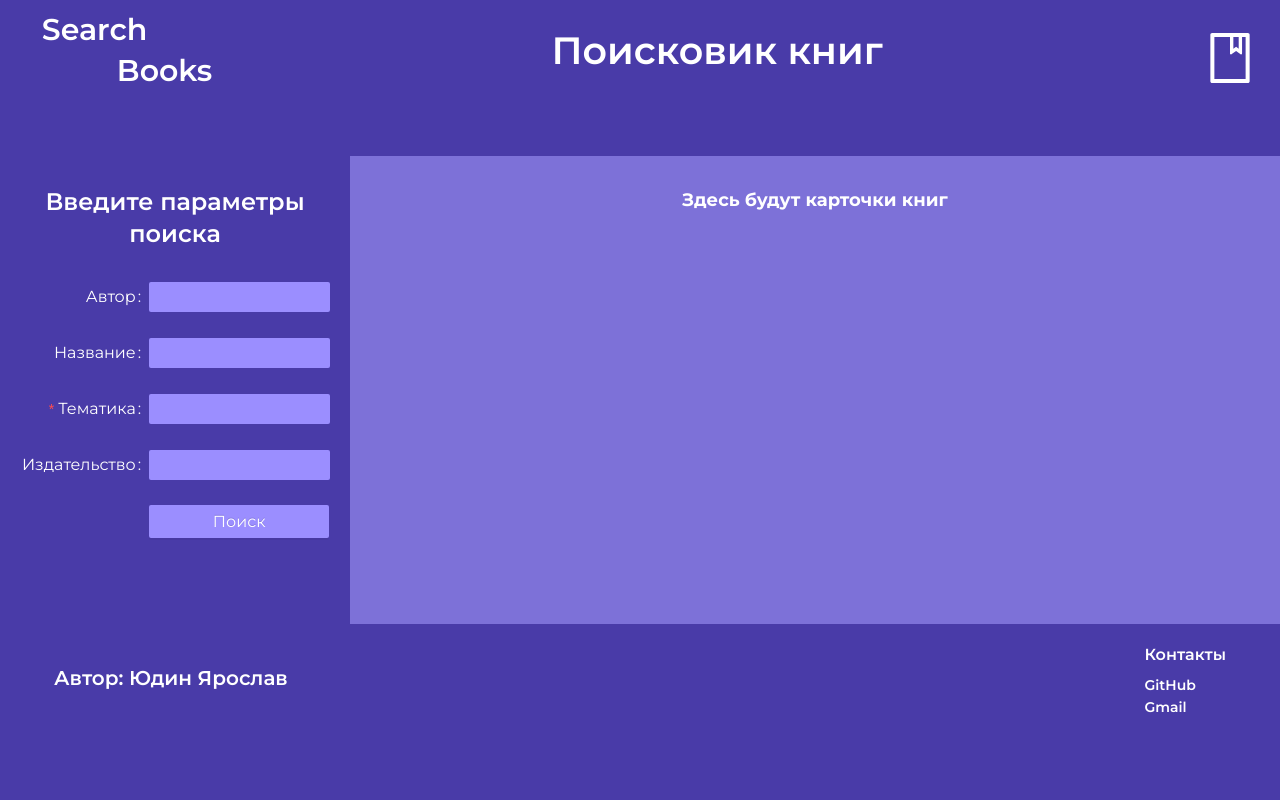
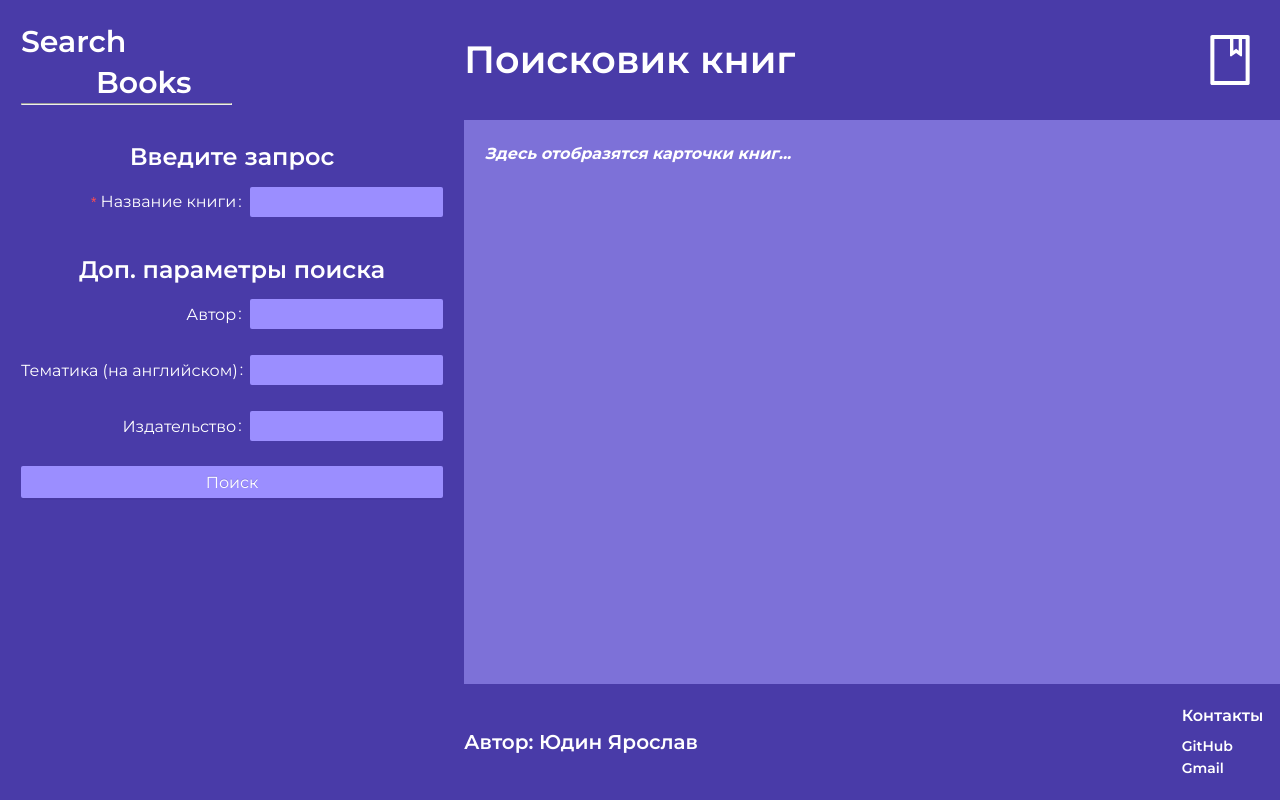
Before and after one commit to Yargo54/search_boock, a React (Create React App) app: page / in a window 1280 px wide. Built offline with nearby package versions, Linux system fonts and the light colour scheme.

Commit message:
fix style and search form

```diff
--- a/src/API/ApiBooks.js
+++ b/src/API/ApiBooks.js
@@ -5,7 +5,9 @@ const baseUrl = "https://www.googleapis.com/books/v1/volumes?q=";
 
 class ApiBooks {
     static getSearchBooks(value) {
-        return Connector.getBooks(`${baseUrl} + ${value.themes}+ "+inauthor:" + ${value.author} + "+intitle:" + ${value.title} + "+inpublisher:" + ${value.publishingHouse}&maxResults=30&key=${apiKey}`)
+        let test = `${baseUrl}${value.title}+subject:${value.themes}+inauthor:${value.author}+inpublisher:${value.publishingHouse}&maxResults=30&key=${apiKey}`
+        console.log("test", test)
+        return Connector.getBooks(`${baseUrl}${value.title}+subject:${value.themes}+inauthor:${value.author}+inpublisher:${value.publishingHouse}&maxResults=30&key=${apiKey}`)
     }
 }
 
--- a/src/components/Main.js
+++ b/src/components/Main.js
@@ -10,10 +10,12 @@ import ApiContainer from "../API/ApiContainer";
 function chekFormValue(val, dict) {
   dict.forEach((item) => {
     if (typeof val[item] === "undefined") {
-      val[item] = "";
+      val[item] = "%25";
     }
   });
 }
+
+let i = "http://books.google.com/books/content?id=odUHEAAAQBAJ&printsec=frontcover&img=1&zoom=1&edge=curl&source=gbs_api"
 
 class Main extends Component {
   state = {
@@ -21,7 +23,7 @@ class Main extends Component {
   };
 
   onSearch = (value) => {
-    chekFormValue(value, ["author", "title", "publishingHouse"]);
+    chekFormValue(value, ["author", "themes", "publishingHouse"]);
     ApiContainer.ProxyApiBooks.getSearchBooks(value)
       .then((data) =>
         this.setState({
@@ -33,6 +35,7 @@ class Main extends Component {
                 img: item.volumeInfo.imageLinks.smallThumbnail,
                 previewLink: item.volumeInfo.infoLink,
                 publishedDate: item.volumeInfo.publishedDate,
+                categories: item.volumeInfo.categories
               };
             } else {
               return {
@@ -52,13 +55,13 @@ class Main extends Component {
   render() {
     console.log(this.state.searchParams);
     return (
-      <Layout style={{ minHeight: "100vh" }}>
-        <_Header />
       <Layout>
         <_Sider onSearch={this.onSearch} />
-          <_Content params={this.state.searchParams} />
+        <Layout>
+          <_Header />
+          <_Content params={this.state.searchParams}/>
+          <_Footer />
         </Layout>
-        <_Footer />
       </Layout>
     );
   }
--- a/src/components/сompositeСomponents/CSS/Content.css
+++ b/src/components/сompositeСomponents/CSS/Content.css
@@ -1,6 +1,7 @@
 .content{
     background: #7D71D8;
-    padding: 30px;
+    padding: 1.5em;
+    /* padding-top: 4em; */
 }
 
 .authorsContainer{
@@ -15,8 +16,18 @@
 }
 
 .emptyContentText{
-    font-size: 18px;
+    font-size: 16px;
     color: white;
-    text-align: center;
     font-weight: bold;
+    font-style: italic;
 }
+
+.div__about__like{
+    display: flex;
+    justify-content: space-between;
+}
+
+.like{
+    align-self: center;
+    font-size: 20px;
+}
--- a/src/components/сompositeСomponents/CSS/Footer.css
+++ b/src/components/сompositeСomponents/CSS/Footer.css
@@ -2,14 +2,18 @@
     background-color: #493BA8;
     display: flex;
     justify-content: space-between;
-    padding: 20px 54px;
+    padding: 1.5em 0;
 }
 
 .footer__title__author{
-    margin-top: 20px;
+    align-self: center;
 }
 
-.divContacts{
+.contactsBlock{
+    padding-right: 1.2em;
+}
+
+.contactsBlock__info{
     display: flex;
     flex-direction: column;
 }
--- a/src/components/сompositeСomponents/CSS/Header.css
+++ b/src/components/сompositeСomponents/CSS/Header.css
@@ -1,12 +1,11 @@
 .header{
     background: #493BA8;
-    padding: 10px 25px;
-    margin-bottom: 30px;
+    padding: 2.5em 0;
+    height: auto;
 }
 
 .header__title{
-    padding-top: 10px;
-    margin-top: 0.2em;
+    align-self: center;
 }
 
 .headerDiv{
@@ -14,25 +13,13 @@
     justify-content: space-between;
 }
 
-.headerDivTypography{
-    padding: 0 1.2em;
-}
-
-.siderTitleSearch{
-    margin-top: 0;
-    margin-bottom: 0 !important;
-}
-
 .siderTitleBooks{
     margin-left: 75px;
-}
-
-.header__title{
-    margin-top: 0.2em;
 }
 
 .iconBook{
     font-size: 50px;
     align-self: center;
-    color: white
+    color: white;
+    padding-right: 0.5em;
 }
--- a/src/components/сompositeСomponents/CSS/SearchForm.css
+++ b/src/components/сompositeСomponents/CSS/SearchForm.css
@@ -4,12 +4,11 @@
 }
 
 .submitButton{
-    width: 180px;
     background: #9B8EFF;
     color: white;
     border: none;
     font-size: 16px;
-    height: auto;
+    width: 100%
 }
 
 .submitButton:hover, .submitButton:focus{
--- a/src/components/сompositeСomponents/CSS/Sider.css
+++ b/src/components/сompositeСomponents/CSS/Sider.css
@@ -1,14 +1,24 @@
 .sider{
-    padding-left: 20px;
-    padding-right: 20px;
+    padding: 0 1.5em;
     background-color: #493BA8;
+    min-height: 100vh;
 }
 
 .search__title{
     text-align: center;
-    margin-top: 30px;
+    margin-top: 1.5em;
 }
 
-.titleSortMrgn{
-    margin-top: 50px;
+.siderDivTypography{
+    margin-top: 1.6em;
 }
+
+.siderTitleSearch{
+    margin-top: 0;
+    margin-bottom: 0 !important;
+}
+
+.hrStyle{
+    width: 50%;
+    margin: 0;
+}
--- a/src/components/сompositeСomponents/JS/Content.js
+++ b/src/components/сompositeСomponents/JS/Content.js
@@ -1,6 +1,8 @@
 import { Component } from "react";
 import { Layout, Card, List } from "antd";
 import "../CSS/Content.css";
+import { LikeOutlined } from '@ant-design/icons';
+
 
 const { Content } = Layout;
 const { Meta } = Card;
@@ -12,7 +14,7 @@ class _Content extends Component {
     if (params.length <= 0) {
       return (
         <Content className="content">
-          <div className="emptyContentText">Здесь будут карточки книг</div>
+          <div className="emptyContentText">Здесь отобразятся карточки книг...</div>
         </Content>
       )
     }
@@ -47,9 +49,13 @@ class _Content extends Component {
                     </div>
                   }
                 />
-                <a href={item.previewLink} target="_blank">
-                  Узнать подробнее
-                </a>
+                <div className="div__about__like">
+                  <a href={item.previewLink} target="_blank">
+                    Узнать подробнее
+                  </a>
+                  <LikeOutlined className="like"/>
+                </div>
+
               </Card>
             </List.Item>
           )}
--- a/src/components/сompositeСomponents/JS/Footer.js
+++ b/src/components/сompositeСomponents/JS/Footer.js
@@ -7,23 +7,22 @@ const { Footer } = Layout;
 class _Footer extends Component {
   render() {
     return (
-      <Layout style={{ background: "#493BA8" }}>
         <Footer className="footer">
           <Typography.Title
             level={4}
             className="footer__title__author"
-            style={{ color: "white" }}
+            style={{ color: "white", marginBottom: 0 }}
           >
             Автор: Юдин Ярослав
           </Typography.Title>
-          <div>
+          <div className="contactsBlock">
             <Typography.Title
               level={4}
               style={{ color: "white", fontSize: 16 }}
             >
               Контакты
             </Typography.Title>
-            <div className="divContacts">
+            <div className="contactsBlock__info">
               <Typography.Text strong style={{ cursor: "pointer" }}>
                 <a href="https://github.com/Yargo54" target="_blanck" style={{color: "white"}}>GitHub</a>
               </Typography.Text>
@@ -33,7 +32,6 @@ class _Footer extends Component {
             </div>
           </div>
         </Footer>
-      </Layout>
     );
   }
 }
--- a/src/components/сompositeСomponents/JS/Header.js
+++ b/src/components/сompositeСomponents/JS/Header.js
@@ -8,24 +8,14 @@ const { Header } = Layout;
 class _Header extends Component {
   render() {
     return (
-      <Layout style={{ background: "#493BA8"}}>
         <Header className="header">
           <div className="headerDiv">
-            <div className="headerDivTypography">
-              <Typography.Title level={2} className="siderTitleSearch" style={{color: "white"}}>
-                Search
-              </Typography.Title>
-              <Typography.Title level={2} className="siderTitleBooks" style={{color: "white"}}>
-                Books
-              </Typography.Title>
-            </div>
-            <Typography.Title level={1} className="header__title" style={{color: "white"}}>
+            <Typography.Title level={1} className="header__title" style={{color: "white", marginBottom: 0}}>
               Поисковик книг
             </Typography.Title>
             <BookOutlined className="iconBook"/>
           </div>
         </Header>
-      </Layout>
     );
   }
 }
--- a/src/components/сompositeСomponents/JS/SearchForm.js
+++ b/src/components/сompositeСomponents/JS/SearchForm.js
@@ -1,10 +1,10 @@
 import { Component } from "react";
-import { Button, Form, Input } from "antd";
+import { Button, Form, Input, Typography } from "antd";
 import "../CSS/SearchForm.css";
 
 const layout = {
   labelCol: {
-    span: 10,
+    span: 13,
   },
   wrapperCol: {
     span: 16,
@@ -17,22 +17,8 @@ class _SearchForm extends Component {
     return (
       <Form {...layout} onFinish={onSearch}>
         <Form.Item
-          name={["author"]}
-          label="Автор:"
-          className="formItem__label"
-        >
-            <Input className="formInput" style={{color: "white"}}/>
-        </Form.Item>
-        <Form.Item
           name={["title"]}
-          label="Название"
-          className="formItem__label"
-        >
-          <Input className="formInput" style={{color: "white"}}/>
-        </Form.Item>
-        <Form.Item
-          name={["themes"]}
-          label="Тематика"
+          label="Название книги"
           className="formItem__label"
           rules={[
             {
@@ -41,20 +27,35 @@ class _SearchForm extends Component {
             },
           ]}
         >
-          <Input className="formInput" style={{color: "white"}}/>
+          <Input className="formInput" style={{ color: "white" }} />
+        </Form.Item>
+        <Typography.Title level={3} className="search__title" style={{ color: "white" }}>
+          Доп. параметры поиска
+        </Typography.Title>
+        <Form.Item
+          name={["author"]}
+          label="Автор:"
+          className="formItem__label"
+        >
+          <Input className="formInput" style={{ color: "white" }} />
+        </Form.Item>
+        <Form.Item
+          name={["themes"]}
+          label="Тематика (на английском)"
+          className="formItem__label"
+        >
+          <Input className="formInput" style={{ color: "white" }} />
         </Form.Item>
         <Form.Item
           name={["publishingHouse"]}
           label="Издательство"
           className="formItem__label"
         >
-          <Input className="formInput" style={{color: "white"}}/>
+          <Input className="formInput" style={{ color: "white" }} />
         </Form.Item>
-        <Form.Item wrapperCol={{ ...layout.wrapperCol, offset: 10 }}>
-          <Button type="primary" htmlType="submit" className="submitButton">
-            Поиск
-          </Button>
-        </Form.Item>
+        <Button type="primary" htmlType="submit" className="submitButton">
+          Поиск
+        </Button>
       </Form>
     );
   }
--- a/src/components/сompositeСomponents/JS/Sider.js
+++ b/src/components/сompositeСomponents/JS/Sider.js
@@ -9,11 +9,20 @@ class _Sider extends Component {
   render() {
     const { onSearch } = this.props;
     return (
-      <Sider className="sider" width={350}>
-        <Typography.Title level={3} className="search__title" style={{marginBottom: 30, color: "white"}}>
-          Введите параметры поиска
+      <Sider className="sider" width={"max-content"}>
+        <div className="siderDivTypography">
+          <Typography.Title level={2} className="siderTitleSearch" style={{ color: "white" }}>
+            Search
+              </Typography.Title>
+          <Typography.Title level={2} className="siderTitleBooks" style={{ color: "white", marginBottom: 0 }}>
+            Books
+              </Typography.Title>
+        </div>
+        <hr className="hrStyle"></hr>
+        <Typography.Title level={3} className="search__title" style={{ color: "white" }}>
+          Введите запрос
         </Typography.Title>
-        <_SearchForm onSearch = {onSearch}/>
+        <_SearchForm onSearch={onSearch} />
       </Sider>
     );
   }
```
Lines whose indentation alone changed are shown as unchanged.
